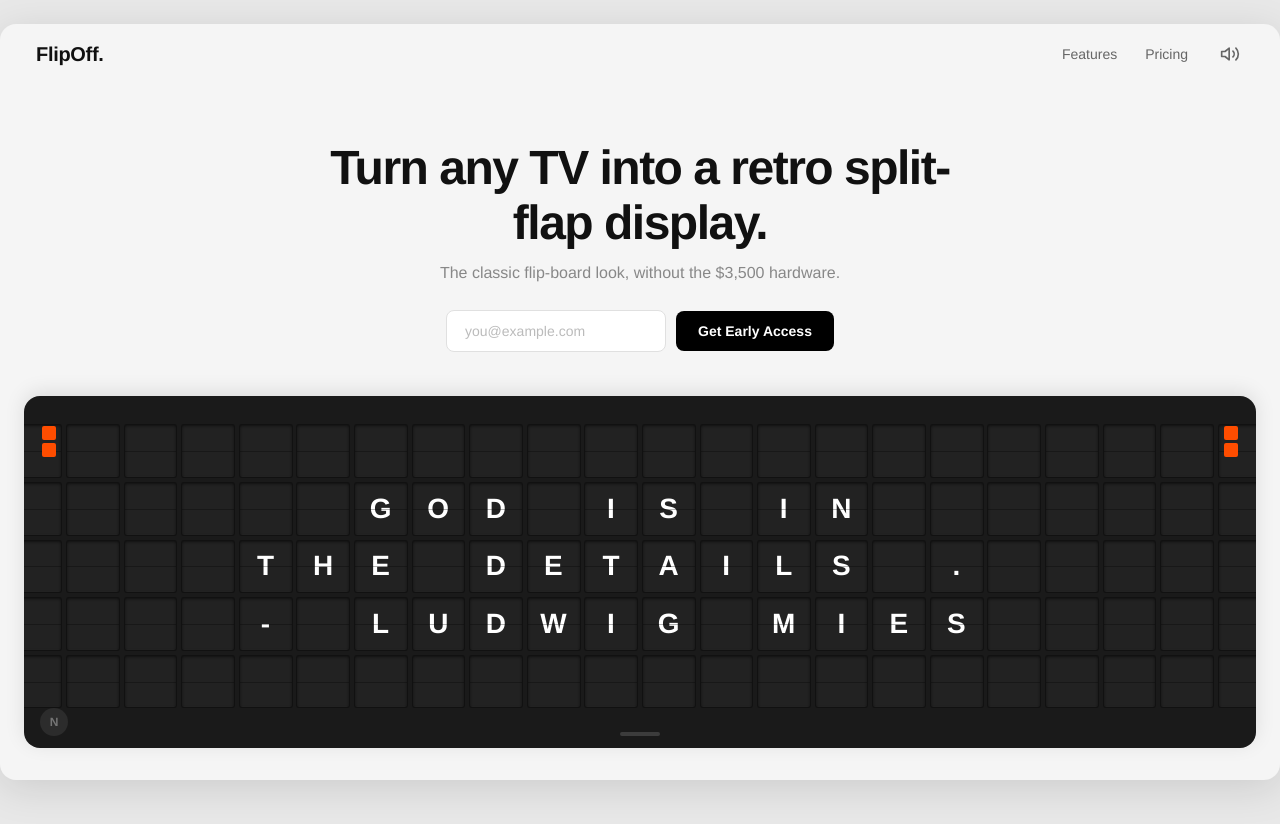
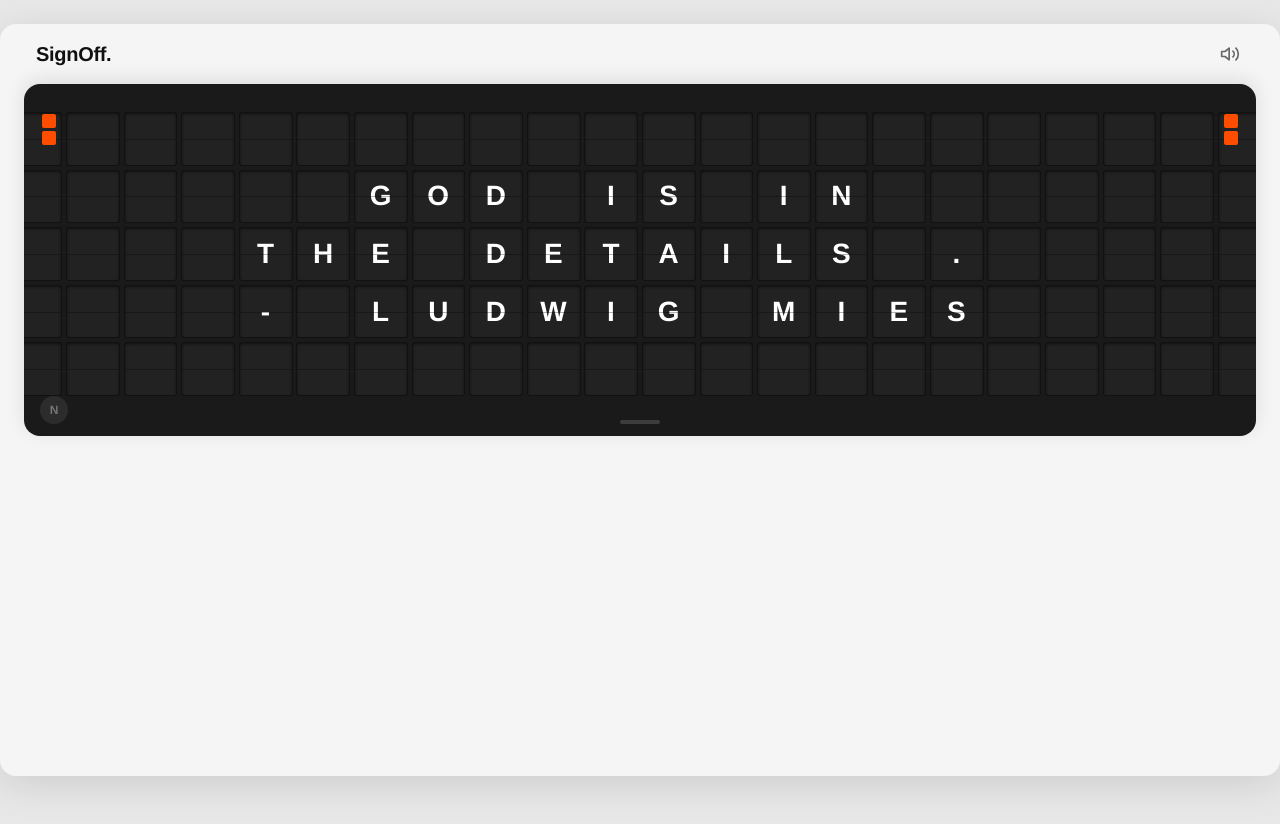
Before and after one commit to Krimotz/signoff, a plain HTML site: page index.html in a window 1280 px wide. Drawn offline with Linux system fonts and the light colour scheme.

Commit message:
Update index.html

```diff
--- a/index.html
+++ b/index.html
@@ -16,10 +16,8 @@
   <div class="page-frame">
     <!-- Header -->
     <header class="header">
-      <div class="header-logo">FlipOff.</div>
+      <div class="header-logo">SignOff.</div>
       <nav class="header-nav">
-        <a href="#features">Features</a>
-        <a href="#pricing">Pricing</a>
         <button class="volume-icon" id="volume-btn" title="Toggle sound">
           <svg width="20" height="20" viewBox="0 0 24 24" fill="none" stroke="currentColor" stroke-width="2" stroke-linecap="round" stroke-linejoin="round">
             <polygon points="11 5 6 9 2 9 2 15 6 15 11 19 11 5"></polygon>
@@ -29,17 +27,6 @@
         </button>
       </nav>
     </header>
-
-    <!-- Hero -->
-    <section class="hero">
-      <h1>Turn any TV into a retro split-flap display.</h1>
-      <p class="subtitle">The classic flip-board look, without the $3,500 hardware.</p>
-      <div class="hero-cta">
-        <input type="email" placeholder="you@example.com">
-        <button id="cta-btn">Get Early Access</button>
-      </div>
-    </section>
-
     <!-- Board -->
     <section class="board-section" id="board-container">
     </section>
```
